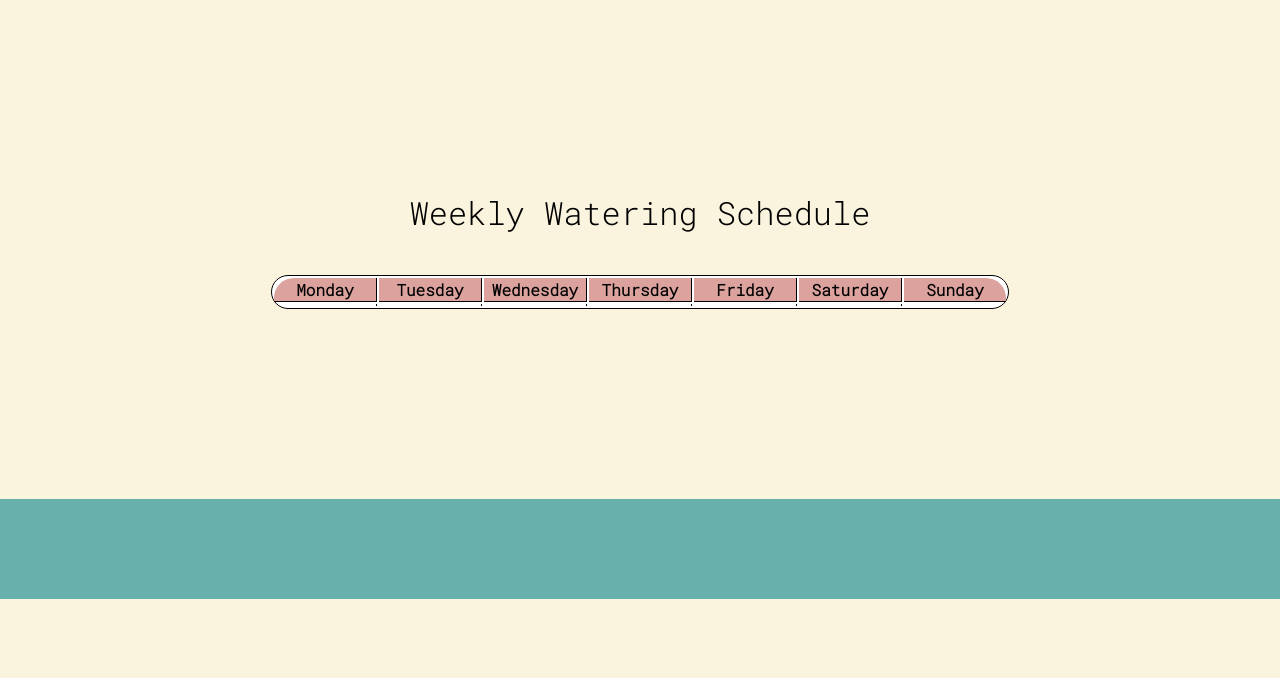
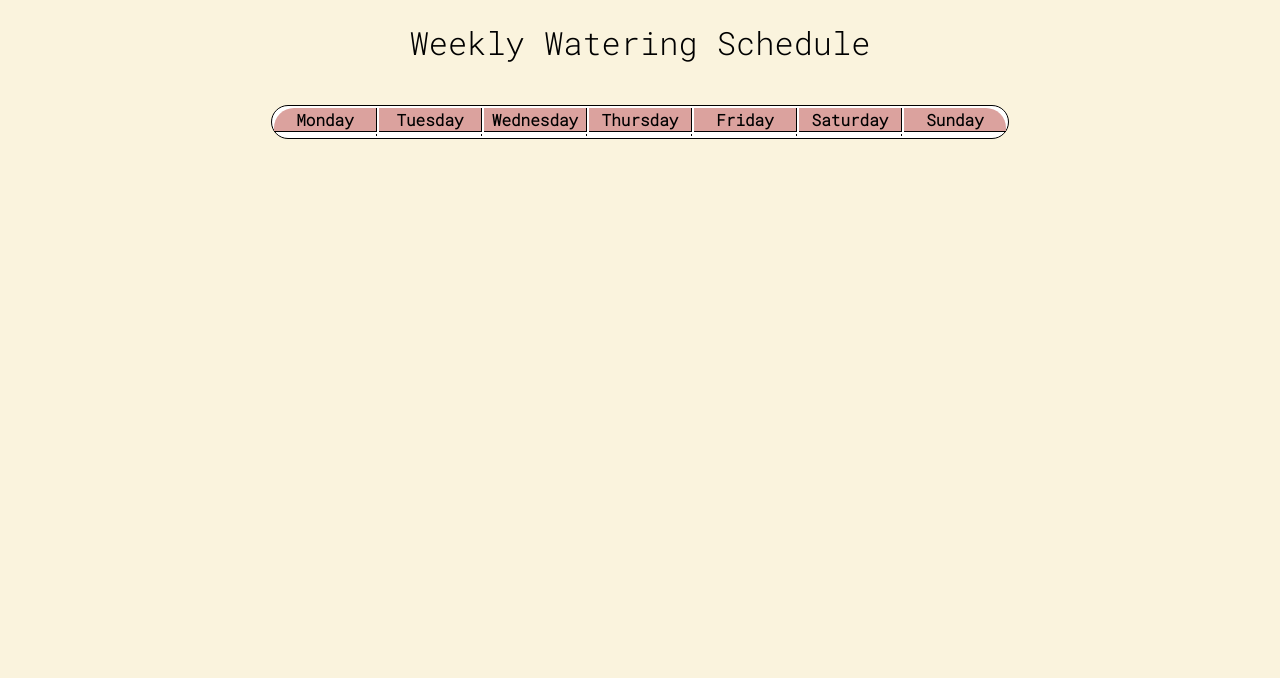
Before and after one commit to benwaples/plantr, a plain HTML site: page calendar/index.html in a window 1280 px wide. Shown: the part 122-800 px from the top of the page. Drawn offline with Linux system fonts and the light colour scheme.

Commit message:
bug with footer

```diff
--- a/styles/calendar.css
+++ b/styles/calendar.css
@@ -11,9 +11,9 @@ table {
 main {
     display: flex;
     flex-direction: column;
-    justify-content: center;
+    justify-content: flex-start;
     align-items: center;
-    height: 500px;
+    height: 1000px;
 }
 
 th {
```
Also changed, not shown: styles/reset.css (deleted, +0 -39 lines).
